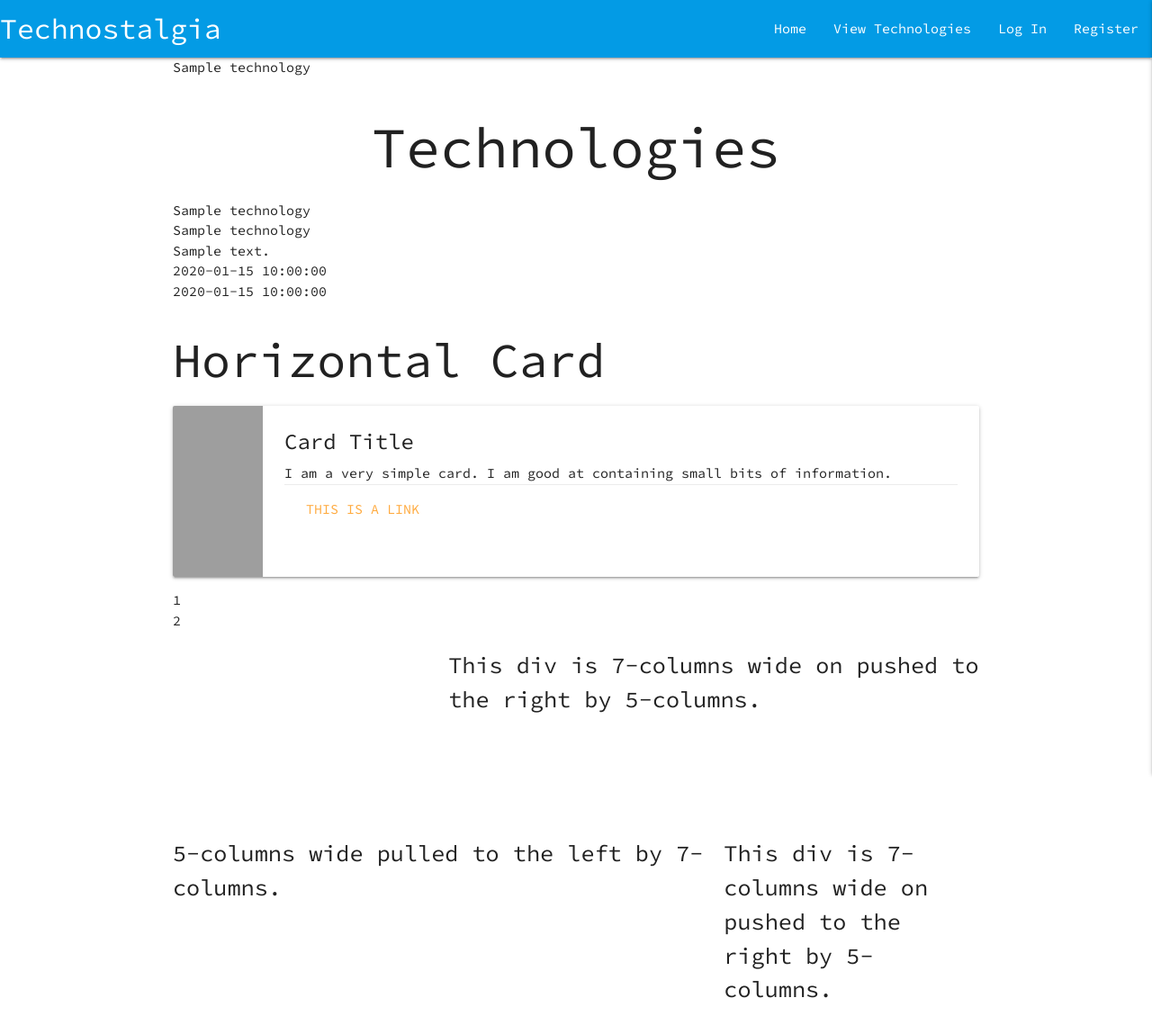
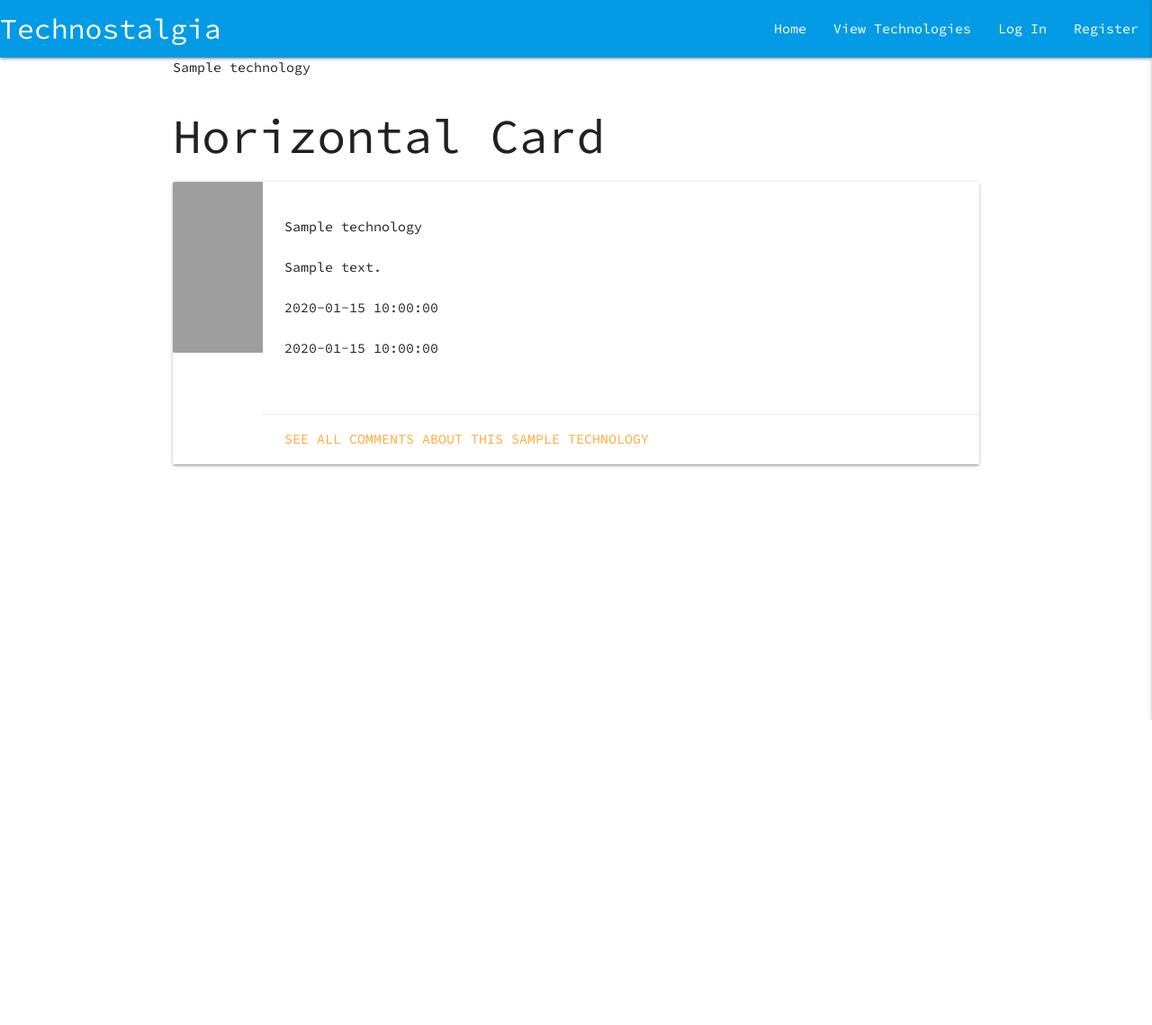
Before and after one commit to ConacBreslin/technostalgia, a Flask app: page /get_technologies in a window 1280 px wide. Shown: the whole page at 90% size. After the commit the page ends 800 px from the top, so only its background shows below. Run offline with Flask 2, Linux system fonts and the light colour scheme; a database or web service that is not in the repository returns one stand-in record (values such as "Sample title"); some libraries are stand-ins or nearby versions; grey boxes are pictures that could not be loaded.

Commit message:
Add functionality for population technologies page

```diff
--- a/templates/technologies.html
+++ b/templates/technologies.html
@@ -4,15 +4,9 @@
 {% block content %}
 
 {{ technologies[0]["technology_name"]}}
-<h1 class="center-align">{{ page_title }}</h1>
+
+
 {% for technology in technologies %}
-        {{ technology.category_name }}<br>
-        {{ technology.technology_name }}<br>
-        {{ technology.technology_description }}<br>
-        {{ technology.post_date }}<br>
-        {{ technology.posted_by }}<br>
-    {% endfor %}
-
   <div class="col s12 m7">
     <h2 class="header">Horizontal Card</h2>
       <div class="card horizontal">
@@ -21,31 +15,21 @@
         </div>
         <div class="card-stacked">
           <div class="card-content">
-                <span class="card-title">Card Title</span>
-              <p>I am a very simple card. I am good at containing small bits of information.</p>
-
+            <ul>
+              <li>{{ technology.technology_name }}</li><br>
+              <li>{{ technology.technology_description }}</li><br>
+              <li>{{ technology.post_date }}</li><br>
+              <li>{{ technology.posted_by }}</li><br>
+            </ul>
+          </div>
           <div class="card-action">
-              <a href="#">This is a link</a>
+            <a href="#">See all comments about this {{ technology.category_name}} </a>
           </div>
         </div>
       </div>
   </div>
-      <div class="row">
-        <div class="col s12 md7">1</div>
-        <div class="col s5">2</div>
+{% endfor %}
 
-      </div>
-
-      <div class="row">
-        <div class="col s8 push-s4"><span class="flow-text">This div is 7-columns wide on pushed to the right by 5-columns.</span></div>
-        <div class="col s5 pull-s7"><span class="flow-text">5-columns wide pulled to the left by 7-columns.</span></div>
-      </div>
-
-
-      <div class="row">
-        <div class="col s4 push-s8"><span class="flow-text">This div is 7-columns wide on pushed to the right by 5-columns.</span></div>
-        <div class="col s8 pull-s4"><span class="flow-text">5-columns wide pulled to the left by 7-columns.</span></div>
-      </div>
 
 
 
```
Lines whose indentation alone changed are shown as unchanged.
